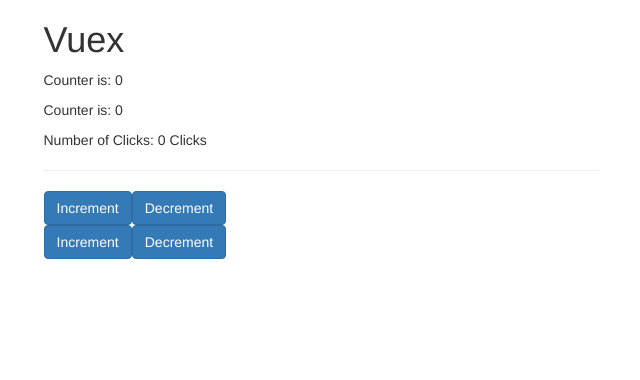
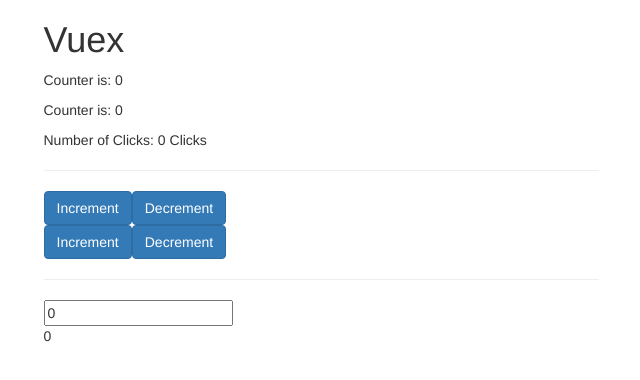
Before and after one commit to MinseungJeon/hello-world, a Vue app: page / in a window 1280 px wide. Shown: the top 380 px of the page, without its empty margins (319-959 px from the left). Built offline with nearby package versions, Linux system fonts and the light colour scheme; a web font is replaced by a local one.

Commit message:
17-16. Two-Way-Binding (v-model) and Vuex

```diff
--- a/src/App.vue
+++ b/src/App.vue
@@ -8,6 +8,9 @@
         <hr />
         <app-counter></app-counter>
         <app-another-counter></app-another-counter>
+        <hr />
+        <input type="text" v-model="value" />
+        <p>{{ value }}</p>
       </div>
     </div>
   </div>
@@ -20,6 +23,21 @@ import Result from "./components/Result.vue";
 import AnotherResult from "./components/AnotherResult.vue";
 
 export default {
+  computed: {
+    value: {
+      get() {
+        return this.$store.getters.value;
+      },
+      set(value) {
+        this.$store.dispatch("updateValue", value);
+      },
+    },
+  },
+  methods: {
+    updateValue(event) {
+      this.$store.dispatch("updateValue", event.target.value);
+    },
+  },
   components: {
     appCounter: Counter,
     appAnotherCounter: AnotherCounter,
--- a/src/store/store.js
+++ b/src/store/store.js
@@ -5,7 +5,8 @@ Vue.use(Vuex);
 
 export const store = new Vuex.Store({
     state: {
-        counter: 0
+        counter: 0,
+        value: 0
     },
     getters: {
         doubleCounter: state => {
@@ -13,6 +14,9 @@ export const store = new Vuex.Store({
         },
         stringCounter: state => {
             return state.counter + ' Clicks';
+        },
+        value: state => {
+            return state.value;
         }
     },
     mutations: {
@@ -21,6 +25,9 @@ export const store = new Vuex.Store({
         },
         decrement: (state, payload) => {
             state.counter -= payload;
+        },
+        updateValue: (state, payload) => {
+            state.value = payload;
         }
     },
     actions: {
@@ -40,5 +47,8 @@ export const store = new Vuex.Store({
                 commit('decrement', payload.by)
             }, payload.duration);
         },
+        updateValue({commit}, payload) {
+            commit('updateValue', payload);
+        }
     }
 });
```
